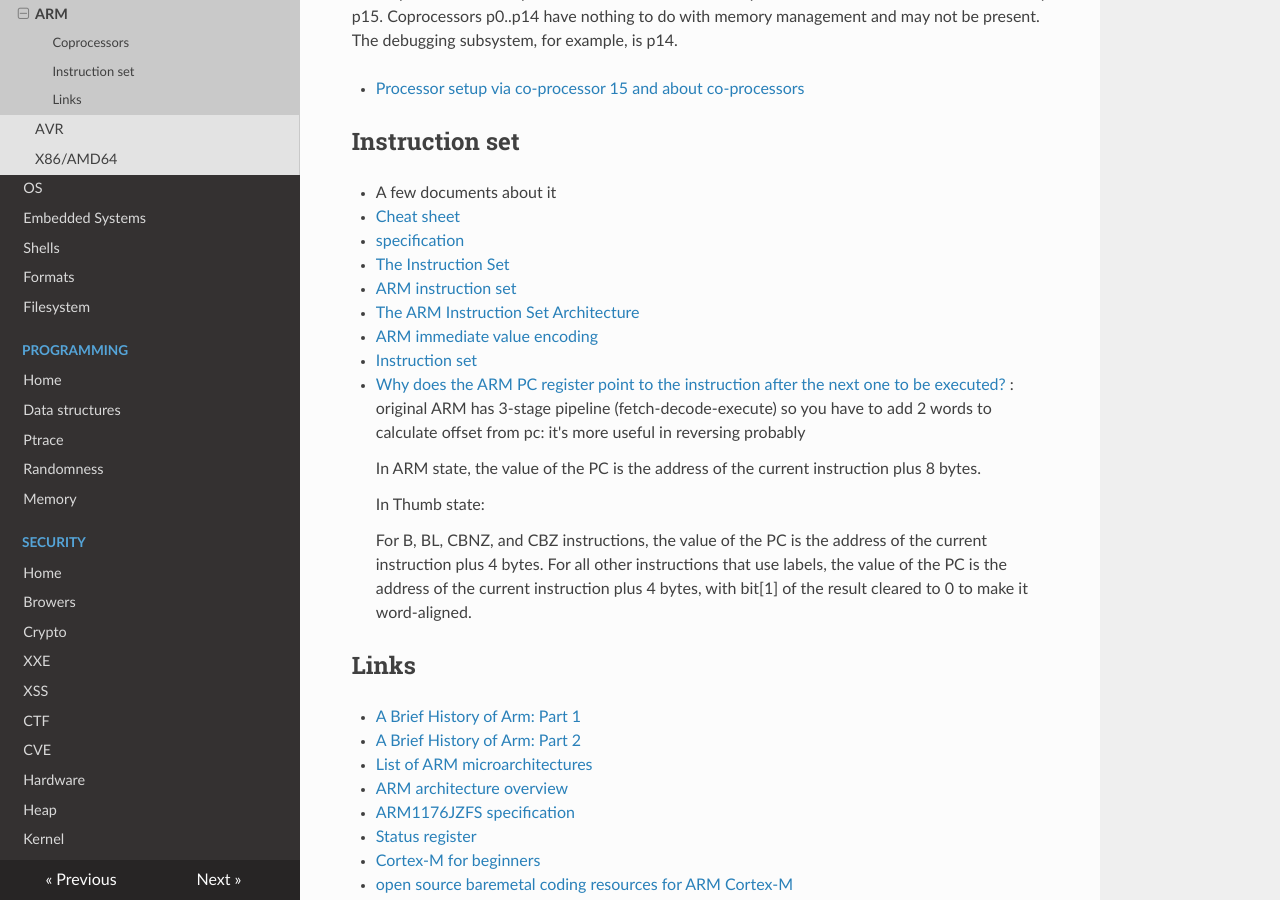
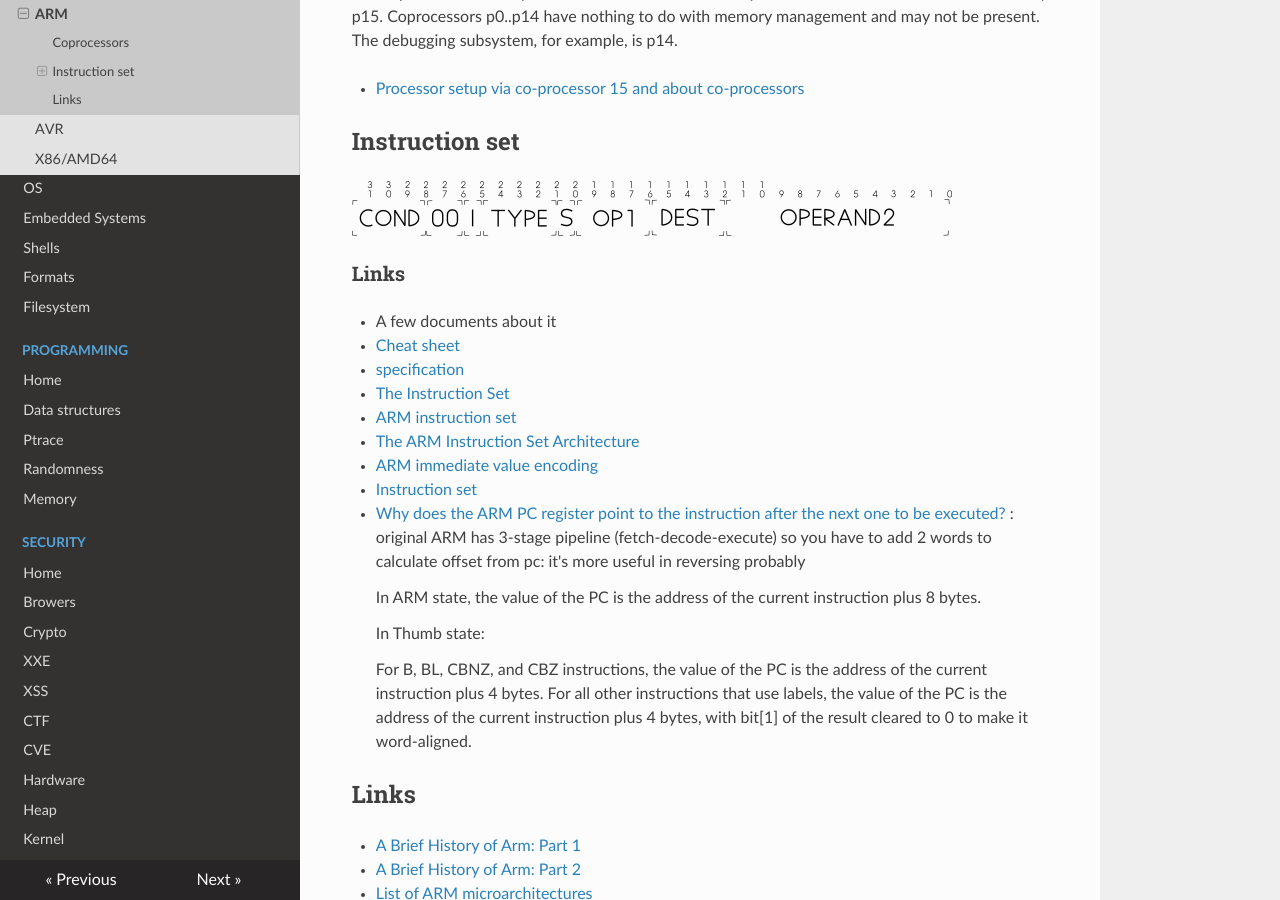
Before and after one commit to gipi/low-level, an MkDocs documentation site: the page built from docs/arch/arm.md, in a window 1280 px wide and 900 px high, scrolled down 955 px. Built offline with MkDocs 1.6.1, drawn with Linux system fonts in a browser that asks for light colours; nearby versions of some CDN libraries; old or Windows-style settings are respelled for this version of MkDocs.

Commit message:
Add simple image for ARM ISA.

```diff
--- a/docs/arch/arm.md
+++ b/docs/arch/arm.md
@@ -54,6 +54,10 @@ for example, is p14.
 
 ## Instruction set
 
+![](/images/arm-isa.png)
+
+### Links
+
  - A few documents about it
    - [Cheat sheet](http://infocenter.arm.com/help/topic/com.arm.doc.qrc0001l/QRC0001_UAL.pdf)
    - [specification](http://vision.gel.ulaval.ca/~jflalonde/cours/1001/h17/docs/arm-instructionset.pdf)
```
Also changed, not shown: docs/images/arm-isa.png (added).
